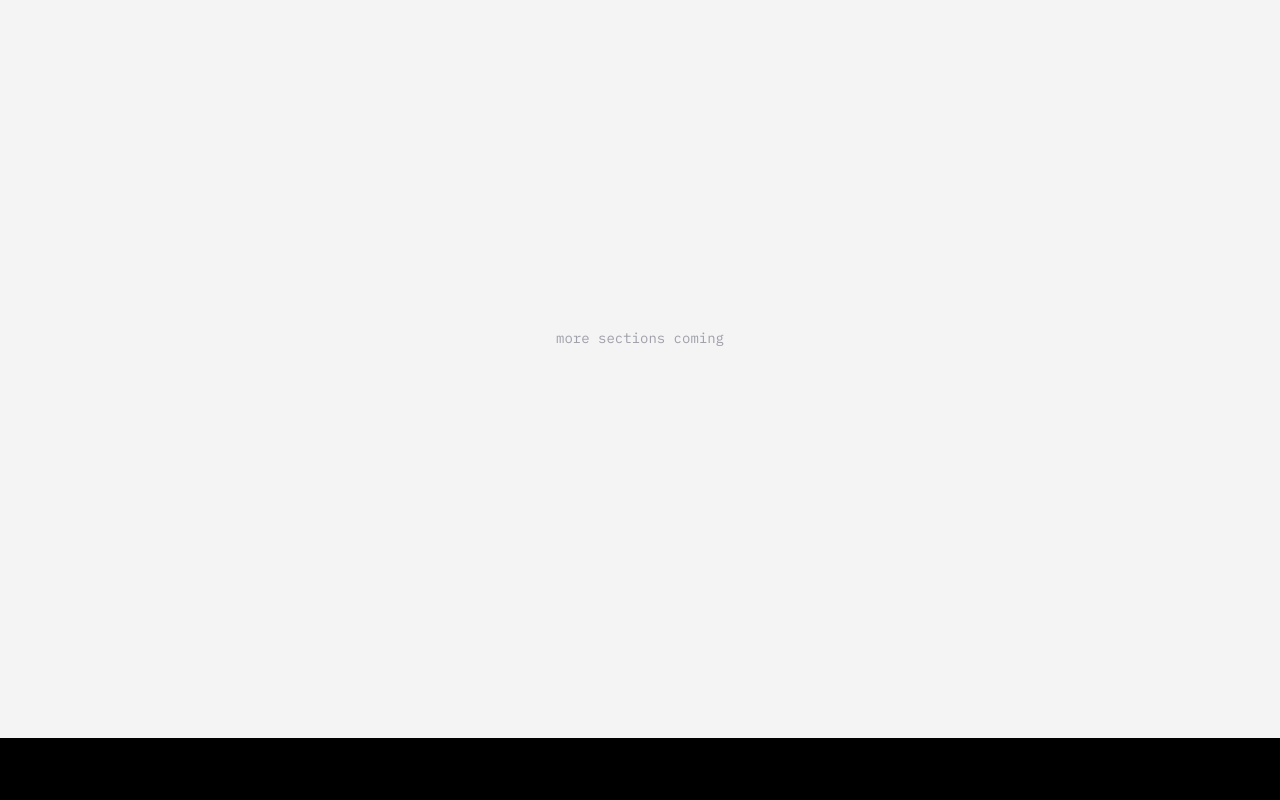
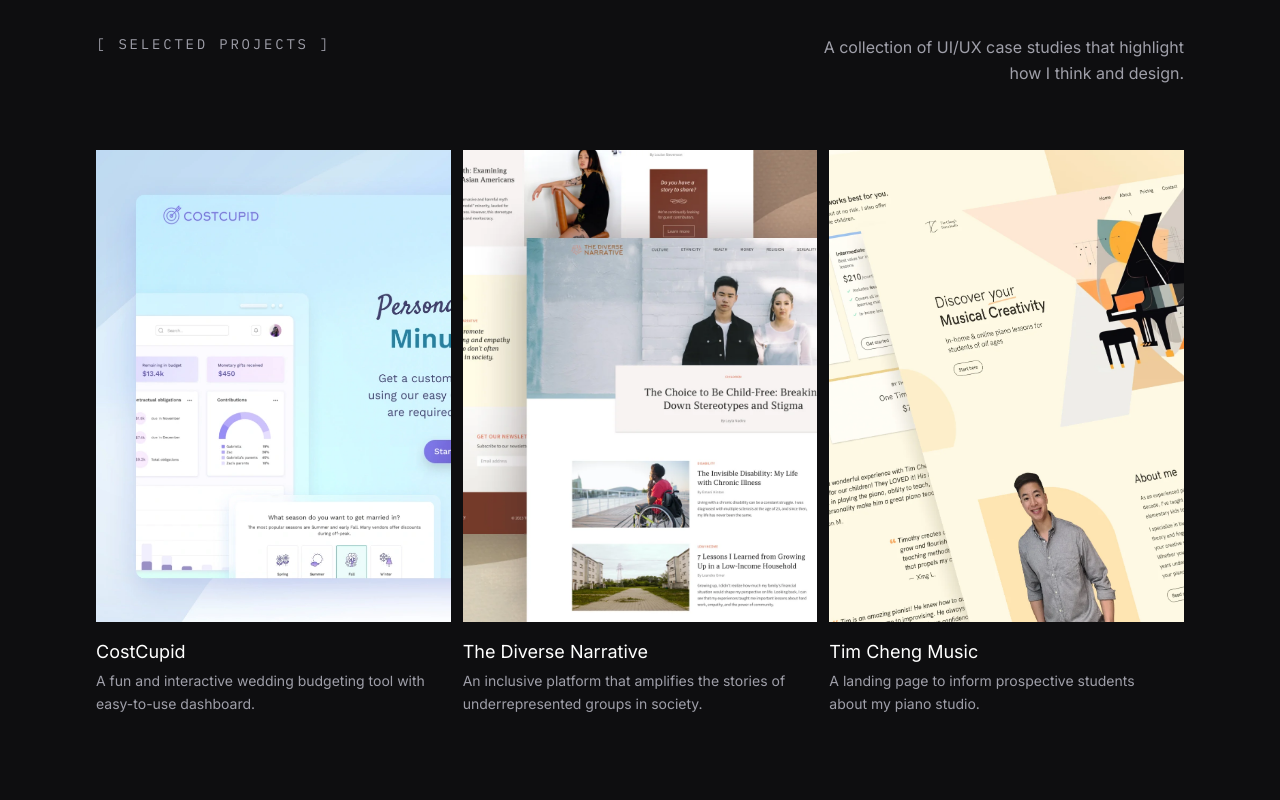
Before and after one commit to tchxng/my-portfolio, a website built with Vite: page index.html in a window 1280 px wide. Shown: the part 1420-2220 px from the top of the page. Before the commit the page ends 2158 px from the top, so only its background shows below. Built offline with nearby package versions, Linux system fonts and the light colour scheme.

Commit message:
created selected projects section

```diff
--- a/index.html
+++ b/index.html
@@ -86,12 +86,12 @@
         class="absolute top-0 left-0 w-full z-5" style="transform: translateY(-99%)" />
 
       <!-- Stats content -->
-      <div class="max-w-6xl mx-auto px-8 lg:px-16 pt-16 pb-20">
+      <div class="max-w-7xl mx-auto px-8 lg:px-16 pt-16 pb-20">
 
         <!-- Header row: fades up on scroll into view -->
         <div id="stats-header" class="stats-fade-up flex flex-col md:flex-row md:justify-between gap-6 mb-16">
           <p class="font-['IBM_Plex_Mono'] text-sm tracking-[0.2em] text-zinc-800">[ AT A GLANCE ]</p>
-          <p class="text-zinc-700 text-base max-w-md md:text-right leading-relaxed">I design websites and applications that turn complex information into clear, usable experiences.</p>
+          <p class="text-zinc-700 text-base max-w-md md:text-right leading-relaxed">I design websites and applications that turn complex information into clear and usable experiences.</p>
         </div>
 
         <!-- Three stats: slide in from right one at a time -->
@@ -120,9 +120,61 @@
 
     </section>
 
+    <!-- PROJECTS -->
+    <section id="projects" class="relative z-10 py-24 px-8" style="background-color: #0e0e10;">
+
+      <div class="max-w-7xl mx-auto px-8 lg:px-16">
+
+        <!-- Header row -->
+        <div id="projects-header" class="stats-fade-up flex flex-col md:flex-row md:justify-between gap-6 mb-16">
+          <p class="font-['IBM_Plex_Mono'] text-sm tracking-[0.2em] text-zinc-400">[ SELECTED PROJECTS ]</p>
+          <p class="text-zinc-400 text-base max-w-sm md:text-right leading-relaxed">A collection of UI/UX case studies that highlight how I think and design.</p>
+        </div>
+
+        <!-- Project cards -->
+        <div class="grid grid-cols-1 sm:grid-cols-3 gap-10 sm:gap-3">
+
+          <a href="#" class="project-card group block">
+            <div class="project-img-wrap overflow-hidden aspect-3/4 mb-4 relative">
+              <img src="/assets/images/costcupid-hero.webp" alt="CostCupid"
+                class="project-img-default absolute inset-0 w-full h-full object-cover object-top-left scale-110 transition-opacity duration-500" />
+              <img src="/assets/images/costcupid-style-guide.webp" alt=""
+                class="project-img-hover absolute inset-0 w-full h-full object-cover object-top-left" />
+            </div>
+            <h3 class="text-white font-normal text-lg mb-1">CostCupid</h3>
+            <p class="text-zinc-400 text-sm leading-relaxed pr-4">A fun and interactive wedding budgeting tool with easy-to-use dashboard.</p>
+          </a>
+
+          <a href="#" class="project-card group block">
+            <div class="project-img-wrap overflow-hidden aspect-3/4 mb-4 relative">
+              <img src="/assets/images/dn-homepage.webp" alt="The Diverse Narrative"
+                class="project-img-default absolute inset-0 w-full h-full object-cover object-top transition-opacity duration-500" />
+              <img src="/assets/images/dn-mobile.webp" alt=""
+                class="project-img-hover absolute inset-0 w-full h-full object-cover object-top-left" />
+            </div>
+            <h3 class="text-white font-normal text-lg mb-1">The Diverse Narrative</h3>
+            <p class="text-zinc-400 text-sm leading-relaxed pr-4">An inclusive platform that amplifies the stories of underrepresented groups in society.</p>
+          </a>
+
+          <a href="#" class="project-card group block">
+            <div class="project-img-wrap overflow-hidden aspect-3/4 mb-4 relative">
+              <img src="/assets/images/tcps-landing-pages.webp" alt="Tim Cheng Music"
+                class="project-img-default absolute inset-0 w-full h-full object-cover object-top transition-opacity duration-500" />
+              <img src="/assets/images/tcps-tablet.webp" alt=""
+                class="project-img-hover absolute inset-0 w-full h-full object-cover object-left-top" />
+            </div>
+            <h3 class="text-white font-normal text-lg mb-1">Tim Cheng Music</h3>
+            <p class="text-zinc-400 text-sm leading-relaxed pr-4">A landing page to inform prospective students about my piano studio.</p>
+          </a>
+
+        </div>
+      </div>
+
+    </section>
+
     <!-- Remaining page content placeholder -->
-    <div class="relative z-10 bg-zinc-100 h-screen flex items-center justify-center">
-      <p class="text-zinc-400 text-sm font-['IBM_Plex_Mono']">more sections coming</p>
+    <div class="relative z-10 bg-zinc-950 h-screen flex items-center justify-center">
+      <p class="text-zinc-600 text-sm font-['IBM_Plex_Mono']">more sections coming</p>
     </div>
 
     <script type="module" src="/src/main.js"></script>
--- a/src/main.js
+++ b/src/main.js
@@ -122,6 +122,49 @@ const statsObserver = new IntersectionObserver((entries) => {
 
 statsObserver.observe(document.getElementById('stats'))
 
+// ── Projects section: fade-up header + project cards ─────────────────────────
+const projectsHeader = document.getElementById('projects-header')
+const projectCards = document.querySelectorAll('.project-card')
+let projectsAnimated = false
+
+const projectsObserver = new IntersectionObserver((entries) => {
+  entries.forEach(entry => {
+    if (!entry.isIntersecting || projectsAnimated) return
+    projectsAnimated = true
+
+    projectsHeader.classList.add('is-visible')
+
+    projectCards.forEach((card, i) => {
+      setTimeout(() => {
+        card.classList.add('is-visible')
+      }, 300 + i * 200)
+    })
+  })
+}, { threshold: 0.15 })
+
+projectsObserver.observe(document.getElementById('projects'))
+
+// ── Project card hover: pan+zoom with flicker-free hover-off ─────────────────
+document.querySelectorAll('.project-card').forEach(card => {
+  const hoverImg = card.querySelector('.project-img-hover')
+
+  card.addEventListener('mouseenter', () => {
+    // Clear any frozen transform from previous hover-off
+    hoverImg.style.transform = ''
+    hoverImg.classList.add('is-panning')
+  })
+
+  card.addEventListener('mouseleave', () => {
+    // Freeze current transform so image holds position while fading out
+    hoverImg.style.transform = getComputedStyle(hoverImg).transform
+    hoverImg.classList.remove('is-panning')
+    // Clean up inline style after fade completes
+    hoverImg.addEventListener('transitionend', () => {
+      hoverImg.style.transform = ''
+    }, { once: true })
+  })
+})
+
 // Close mobile menu when a link is clicked
 menu.querySelectorAll('a').forEach(link => {
   link.addEventListener('click', () => toggle.click())
--- a/src/style.css
+++ b/src/style.css
@@ -116,6 +116,41 @@
   transform: translateX(0);
 }
 
+.project-card {
+  opacity: 0;
+  transform: translateX(80px);
+  transition: opacity 0.7s ease, transform 0.7s ease;
+}
+
+.project-card.is-visible {
+  opacity: 1;
+  transform: translateX(0);
+}
+
+/* Project card image hover: pan left-to-right with zoom */
+@keyframes panZoom {
+  from { transform: scale(1.05) translateX(0%); }
+  to   { transform: scale(1.12) translateX(-8%); }
+}
+
+.project-img-hover {
+  transform-origin: left center;
+  opacity: 0;
+  transition: opacity 0.4s ease;
+}
+
+.project-img-hover.is-panning {
+  animation: panZoom 2.5s ease-in-out forwards;
+}
+
+.project-card:hover .project-img-default {
+  opacity: 0;
+}
+
+.project-card:hover .project-img-hover {
+  opacity: 1;
+}
+
 /* Navbar scroll behavior */
 header {
   transition: transform 0.35s ease, background-color 0.35s ease, backdrop-filter 0.35s ease;
```
Also changed, not shown: .claude/settings.local.json, public/assets/images/costcupid-hero.webp (added), public/assets/images/costcupid-style-guide.webp (added), public/assets/images/dn-desktop.webp (added), public/assets/images/dn-homepage.webp (added), public/assets/images/dn-mobile.webp (added), public/assets/images/tcps-landing-pages.webp (added), public/assets/images/tcps-tablet.webp (added).
